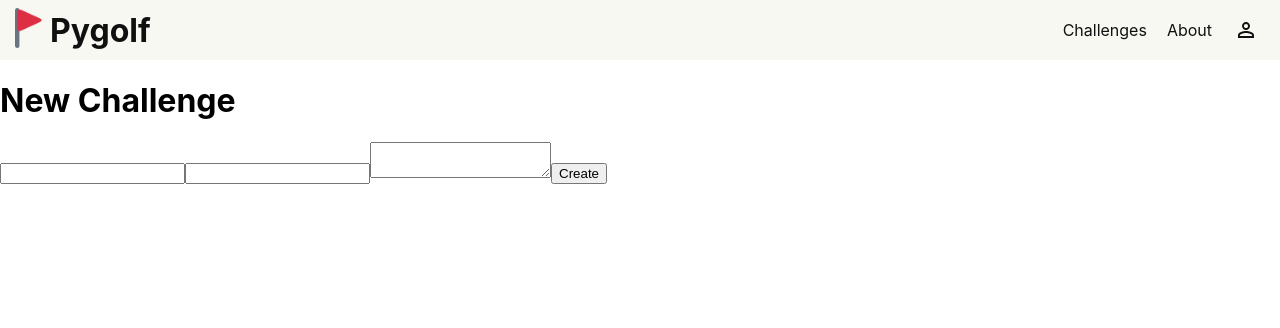
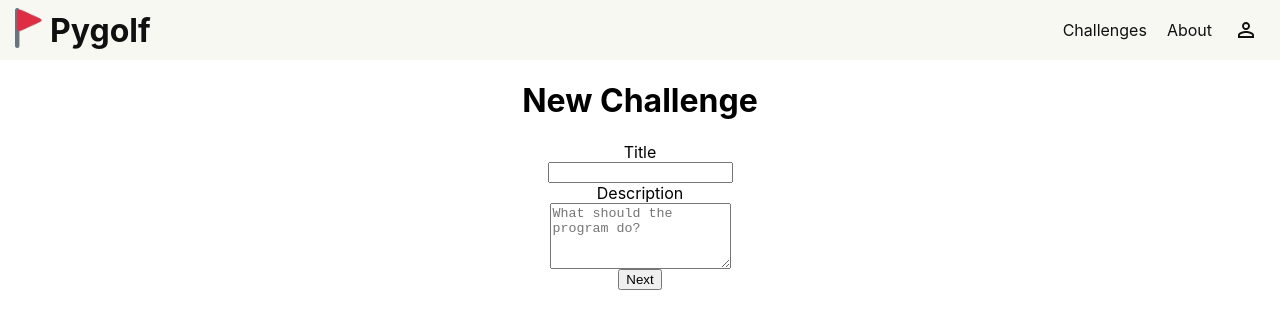
Before and after one commit to CodeWithGames/pygolf, a Next.js app: page /create in a window 1280 px wide. Shown: the top 328 px of the page. Built offline with nearby package versions, Linux system fonts and the light colour scheme; no server answers.

Commit message:
Improve create page layout.

```diff
--- a/pages/create.js
+++ b/pages/create.js
@@ -1,47 +1,80 @@
 import { useState } from 'react';
-
+import { useRouter } from 'next/router';
 import firebase from 'firebase/app';
 
+import styles from '../styles/Create.module.css';
+
 export default function Create() {
+  const [step, setStep] = useState(0);
   const [title, setTitle] = useState('');
   const [description, setDescription] = useState('');
   const [target, setTarget] = useState('');
 
-  function createChallenge() {
+  const router = useRouter();
+
+  // creates a challenge
+  async function createChallenge() {
+    // clean up target
+    const cleanTarget = target[target.length - 1] === '\n' ?
+    target.slice(0, target.length - 1) : target;
+    // add doc in firebase
     const uid = firebase.auth().currentUser.uid;
     const challengesRef = firebase.firestore().collection('challenges');
-    challengesRef.add({
+    const challengeRef = await challengesRef.add({
       creator: uid,
       title: title,
       description: description,
-      target: target
+      target: cleanTarget,
+      created: new Date()
     });
+    // navigate to challenge page
+    router.push(`/challenge/${challengeRef.id}`);
   }
 
   return (
-    <div>
+    <div className={styles.container}>
       <h1>New Challenge</h1>
+      {
+        step === 0 &&
         <form onSubmit={e => {
           e.preventDefault();
-        createChallenge();
+          setStep(1);
         }}>
+          <label htmlFor="input-title">Title</label>
           <input
             value={title}
             onChange={e => setTitle(e.target.value)}
             required
           />
-        <input
+          <label htmlFor="input-description">Description</label>
+          <textarea
+            placeholder="What should the program do?"
             value={description}
             onChange={e => setDescription(e.target.value)}
+            rows={4}
             required
           />
+          <button>Next</button>
+        </form>
+      }
+      {
+        step === 1 &&
+        <form onSubmit={e => {
+          e.preventDefault();
+          createChallenge();
+        }}>
+          <label htmlFor="input-target">Target</label>
           <textarea
+            placeholder="What should the program output be?"
             value={target}
             onChange={e => setTarget(e.target.value)}
+            rows={16}
             required
           />
+          <button type="button" onClick={() => setStep(0)}>Back</button>
           <button>Create</button>
         </form>
+      }
     </div>
   );
 }
--- /dev/null
+++ b/styles/Create.module.css
@@ -0,0 +1,9 @@
+.container {
+  text-align: center;
+}
+
+.container > form {
+  display: flex;
+  flex-direction: column;
+  align-items: center;
+}
```
Lines whose indentation alone changed are shown as unchanged.
